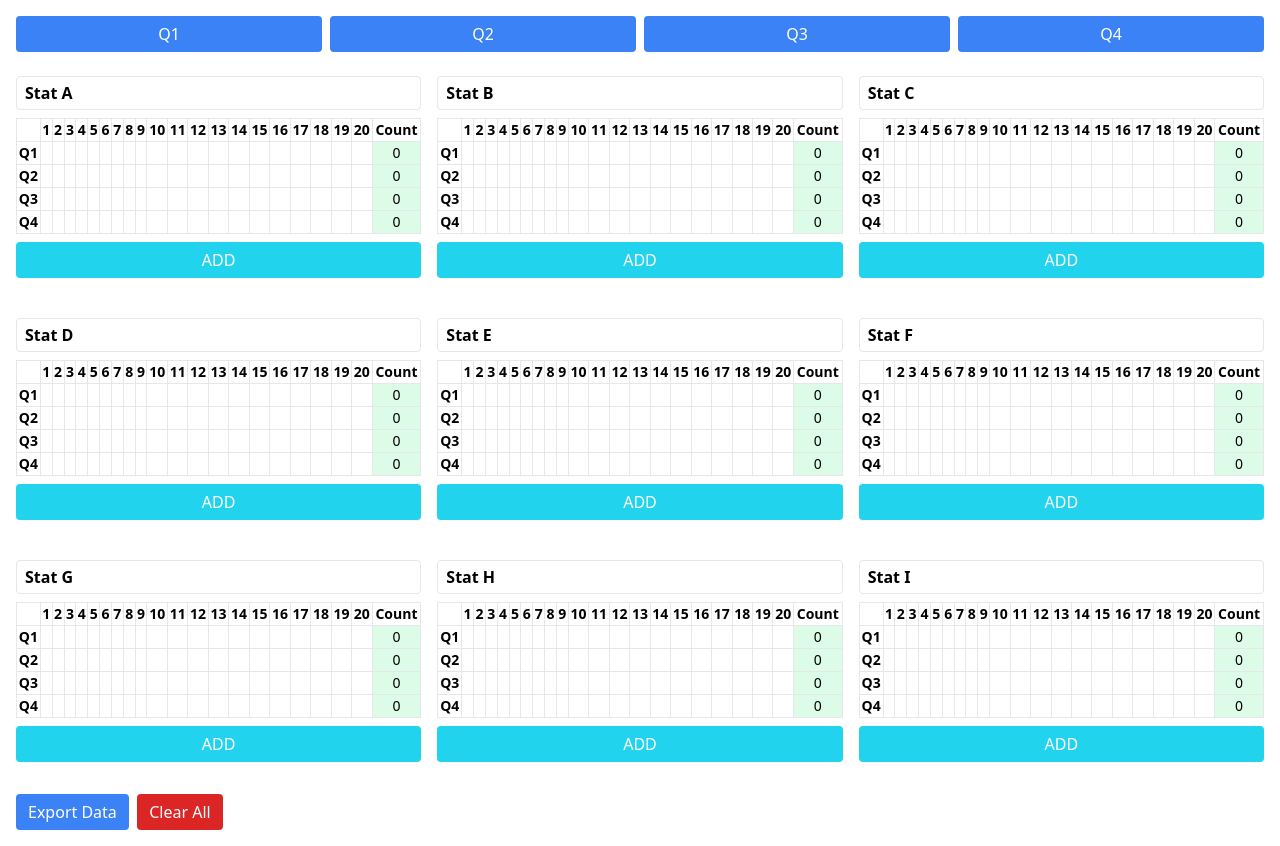
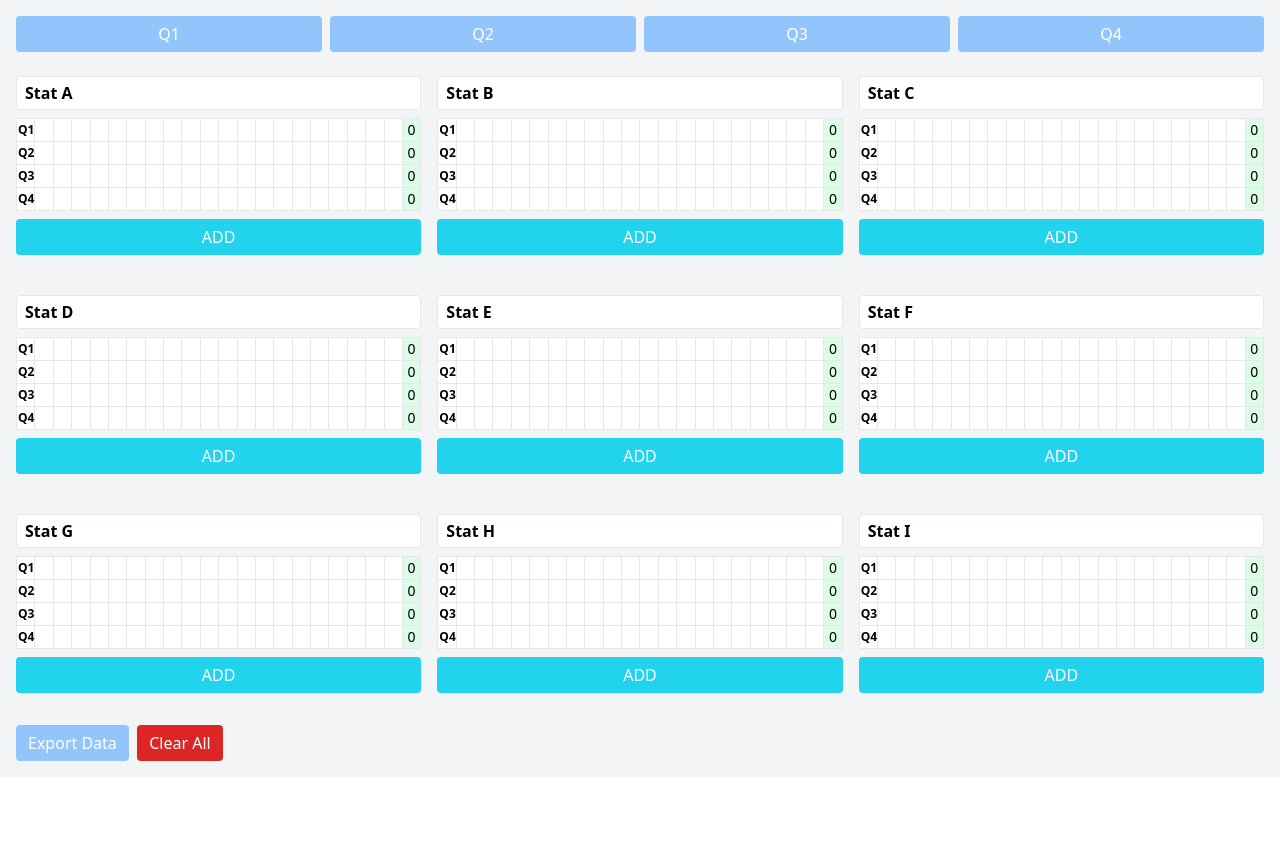
Before and after one commit to adfit11/indicounter, a React (Vite) app: page / in a window 1280 px wide. After the commit the page ends 800 px from the top, so only its background shows below. Built offline with nearby package versions, Linux system fonts and the light colour scheme.

Commit message:
Deploy test

```diff
--- a/src/App.jsx
+++ b/src/App.jsx
@@ -120,7 +120,7 @@ export default function App() {
   };
 
   return (
-    <div className="p-4 max-w-full mx-auto">
+    <div className="p-4 max-w-full mx-auto bg-gray-100">
       {/* Row selection buttons */}
       <div className="grid grid-cols-4 gap-2 mb-6">
         {rows.map(row => (
@@ -131,7 +131,7 @@ export default function App() {
       </div>
 
       {/* Section tables */}
-      <div className="grid grid-cols-1 md:grid-cols-2 xl:grid-cols-3 gap-4">
+      <div className="grid grid-cols-1 md:grid-cols-3 xl:grid-cols-3 gap-4">
         {sections.map(section => (
           <div key={section} className="mb-6">
             {/* Editable section title */}
@@ -147,8 +147,8 @@ export default function App() {
 
             {/* Data table */}
             <div className="overflow-x-auto text-sm">
-              <table className="w-full table-auto border border-black">
-                <thead>
+              <table className="w-full table-fixed border border-black bg-white">
+                {/* <thead>
                   <tr>
                     <th className="border">&nbsp;</th>
                     {[...Array(20)].map((_, i) => (
@@ -156,15 +156,15 @@ export default function App() {
                     ))}
                     <th className="border">Count</th>
                   </tr>
-                </thead>
+                </thead> */}
                 <tbody>
                   {rows.map(row => (
                     <tr key={row}>
-                      <td className="border text-center font-bold">{row}</td>
+                      <td className="border text-center font-bold text-xs">{row}</td>
                       {[...Array(20)].map((_, i) => (
                         <td
                           key={i}
-                          className="border text-center cursor-pointer"
+                          className="border text-center cursor-pointer text-xs"
                           onClick={() => handleRemove(section, row, i)}
                         >
                           {data[section][row][i] ?? ''}
--- a/src/components/ui/button.jsx
+++ b/src/components/ui/button.jsx
@@ -1,7 +1,7 @@
 export function Button({ children, className = '', ...props }) {
   return (
     <button
-      className={`px-3 py-1.5 rounded bg-blue-500 text-white hover:bg-blue-600 disabled:opacity-50 ${className}`}
+      className={`px-3 py-1.5 rounded bg-blue-300 text-white hover:bg-blue-600 disabled:opacity-50 ${className}`}
       {...props}
     >
       {children}
```
Also changed, not shown: 1 other file (tests, documents, lock files or other folders).
